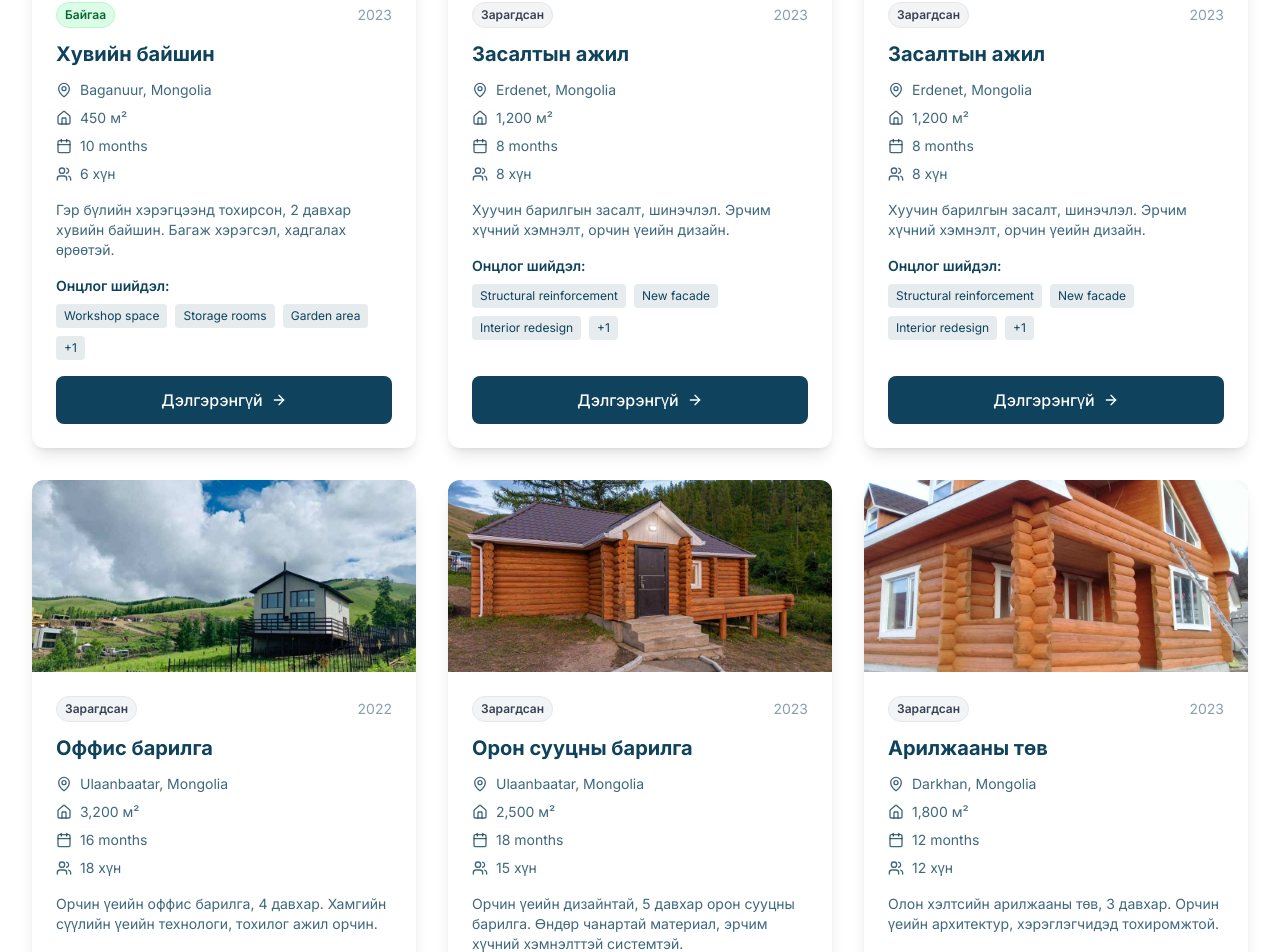
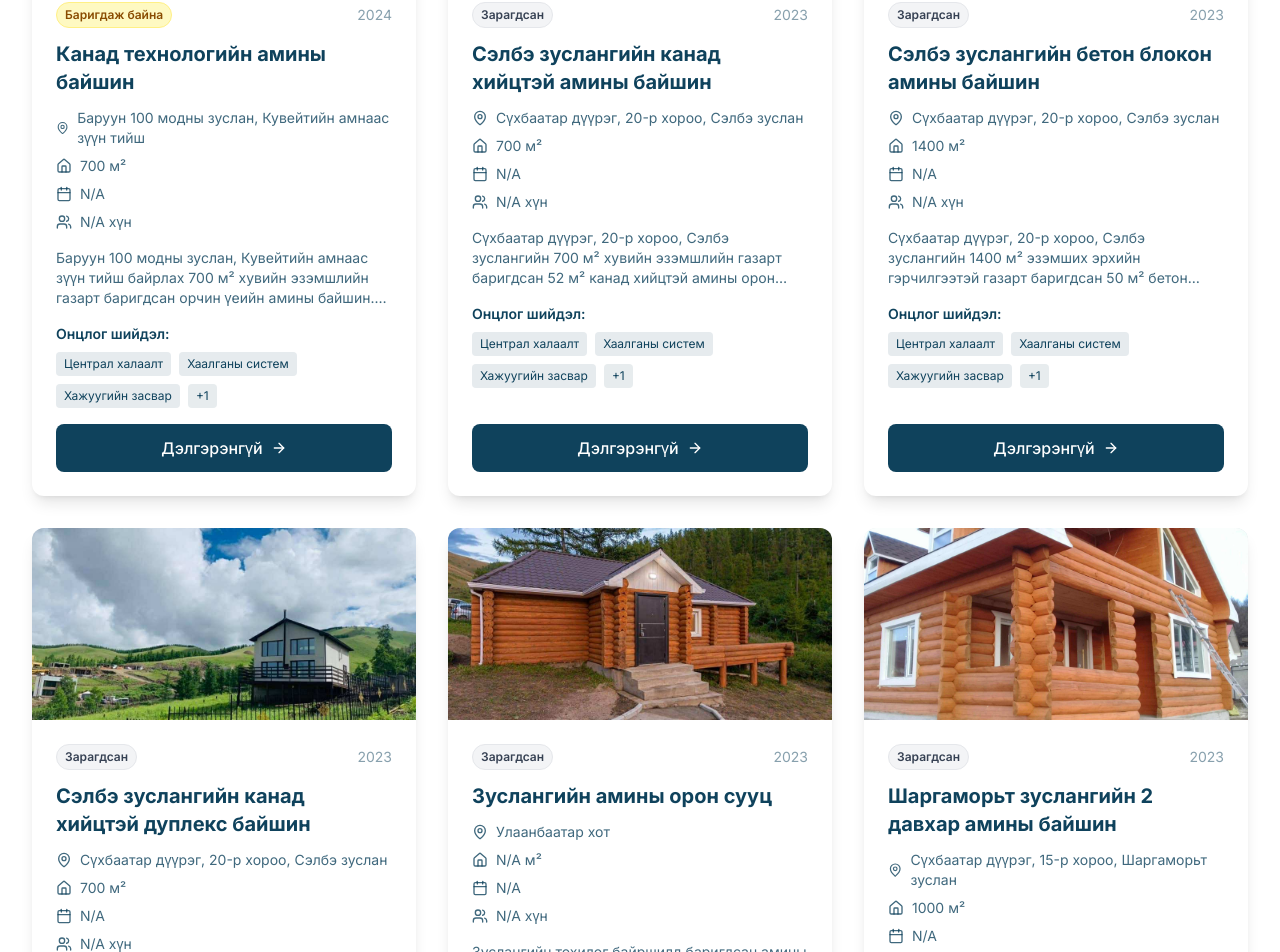
Before and after one commit to Enkhnyam/Buyant-Construction, a Next.js app in the folder buyant-construction/: page /projects in a window 1280 px wide. Shown: the part 828-1780 px from the top of the page. Built offline with nearby package versions, Linux system fonts and the light colour scheme.

Commit message:
projects information updated

```diff
--- a/buyant-construction/src/data/projects.ts
+++ b/buyant-construction/src/data/projects.ts
@@ -23,9 +23,6 @@ export interface Project {
   images: ProjectImage[]
   order: number
   area?: string
-  duration?: string
-  team?: string
-  features?: string[]
   status?: 'sold' | 'in_construction' | 'available'
 }
 
@@ -33,21 +30,18 @@ export const projects: Project[] = [
   {
     id: 'project-4',
     order: 1,
-    titleMn: 'Хувийн байшин',
-    titleEn: 'Private House',
-    descriptionMn: 'Гэр бүлийн хэрэгцээнд тохирсон, 2 давхар хувийн байшин. Багаж хэрэгсэл, хадгалах өрөөтэй.',
-    descriptionEn: '2-story private house designed for family needs. Includes workshop and storage rooms.',
+    titleMn: 'Канад технологийн амины байшин',
+    titleEn: 'Canadian Technology Residential House',
+    descriptionMn: 'Баруун 100 модны зуслан, Кувейтийн амнаас зүүн тийш байрлах 700 м² хувийн эзэмшлийн газарт баригдсан орчин үеийн амины байшин. 50 м² хэмжээтэй энэхүү байшин нь Канад технологиор баригдсан бөгөөд 4 улирлын ашиглалтанд тохиромжтой. 2 өрөө бүхий байшин нь 15 см хана болон 20 см таазны эрдэс хөвөн дулаалгатай, цахилгаан халаагууртай. 14 м² терраст бүхий энэхүү байшин нь 3 тонн багтаамжтай гадна эко 00-тай, 380 В цахилгаантай, 4 тал төмөр хашаатай. Засмал замаас 1.4 км, хотын төвөөс 40 км, нисэх буудлаас 20 км зайтай.',
+    descriptionEn: 'A modern residential house built on a 700 m² private property located east of the Kuwait Embassy intersection at Baruun 100 trees crossroad. This 50 m² house is built using Canadian technology and suitable for year-round living. The 2-room house features 15 cm wall and 20 cm ceiling mineral wool insulation with electric heating. The house includes a 14 m² terrace, outdoor eco toilet with 3-ton capacity, 380V electricity, and 4-sided iron fence. Located 1.4 km from paved road, 40 km from city center, and 20 km from airport.',
     category: 'residential',
-    location: 'Baganuur, Mongolia',
-    completionDate: '2023-03-20',
-    clientName: 'Family Residence',
-    featured: false,
+    location: 'Баруун 100 модны зуслан, Кувейтийн амнаас зүүн тийш',
+    completionDate: '2024-01-15',
+    clientName: 'Хувийн захиалагч',
+    featured: true,
     published: true,
-    status: 'available',
-    area: '450',
-    duration: '10 months',
-    team: '6',
-    features: ['Workshop space', 'Storage rooms', 'Garden area', 'Garage'],
+    status: 'in_construction',
+    area: '700',
     images: [
       {
         url: '/uploads/project-4/main-view.jpeg',
@@ -68,21 +62,17 @@ export const projects: Project[] = [
   {
     id: 'project-1',
     order: 5,
-    titleMn: 'Орон сууцны барилга',
-    titleEn: 'Residential Building',
-    descriptionMn: 'Орчин үеийн дизайнтай, 5 давхар орон сууцны барилга. Өндөр чанартай материал, эрчим хүчний хэмнэлттэй системтэй.',
-    descriptionEn: 'Modern 5-story residential building with contemporary design. High-quality materials and energy-efficient systems.',
+    titleMn: 'Зуслангийн амины орон сууц',
+    titleEn: 'Intersection Residential House',
+    descriptionMn: 'Зуслангийн тохилог байршилд баригдсан амины орон сууц. Дулаан хангамжтай, орчин үеийн стандартын дагуу баригдсан. Гэр бүлийн хэрэгцээнд тохирсон практик шийдэлтэй, амьдрахад тав тухтай орчин бүрдүүлсэн зарагдсан үл хөдлөх хөрөнгө.',
+    descriptionEn: 'A residential house built in a convenient intersection location. Equipped with heating system and built according to modern standards. Designed with practical solutions for family needs, creating a comfortable living environment. A sold property that provided ideal residential conditions.',
     category: 'residential',
-    location: 'Ulaanbaatar, Mongolia',
+    location: 'Улаанбаатар хот',
     completionDate: '2023-12-01',
-    clientName: 'Private Client',
+    clientName: 'Хувийн захиалагч',
     featured: true,
     published: true,
     status: 'sold',
-    area: '2,500',
-    duration: '18 months',
-    team: '15',
-    features: ['Central heating', 'Door system', 'Side finishing', 'Oil system'],
     images: [
       {
         url: '/uploads/project-1/main-view.jpeg',
@@ -124,21 +114,18 @@ export const projects: Project[] = [
   {
     id: 'project-2',
     order: 6,
-    titleMn: 'Арилжааны төв',
-    titleEn: 'Commercial Center',
-    descriptionMn: 'Олон хэлтсийн арилжааны төв, 3 давхар. Орчин үеийн архитектур, хэрэглэгчидэд тохиромжтой.',
-    descriptionEn: 'Multi-purpose commercial center, 3 stories. Modern architecture designed for customer convenience.',
-    category: 'commercial',
-    location: 'Darkhan, Mongolia',
-    completionDate: '2023-06-15',
-    clientName: 'Darkhan LLC',
+    titleMn: 'Шаргаморьт зуслангийн 2 давхар амины байшин',
+    titleEn: 'Shargamoryt Intersection 2-Story Residential House',
+    descriptionMn: 'Сүхбаатар дүүрэг, 15-р хороо, Шаргаморьт зуслангийн 1000 м² газарт (2 айлын хамт эзэмшил) баригдсан 8×10 м дүнзэн 2 давхар амины орон сууц. 4 улирлын ашиглалтанд тохиромжтой энэхүү байшин нь 1-р давхарт том өрөө, гал тогоо, 00, угаалгын өрөө, 2-р давхарт 2 унтлагын өрөө бүхий. 12 м² террастай байшин нь камин зуухтай бөгөөд бүх улиралд ашиглах боломжтой. Тэгш, тохилог байрлалтай газарт баригдсан орчин үеийн стандартын дагуу бүтээгдсэн амьдралын орчин.',
+    descriptionEn: 'An 8×10 m 2-story residential house built on 1000 m² land (joint ownership of 2 families) in Sukhbaatar district, 15th khoroo, Shargamoryt intersection. This house suitable for year-round living features a large room, kitchen, toilet, and laundry room on the first floor, and 2 bedrooms on the second floor. The house includes a 12 m² terrace and fireplace stove suitable for all seasons. Built on flat, well-located land according to modern standards, providing an ideal living environment.',
+    category: 'residential',
+    location: 'Сүхбаатар дүүрэг, 15-р хороо, Шаргаморьт зуслан',
+    completionDate: '2023-07-10',
+    clientName: 'Хувийн захиалагч',
     featured: true,
     published: true,
     status: 'sold',
-    area: '1,800',
-    duration: '12 months',
-    team: '12',
-    features: ['Modern facade', 'Parking system', 'Security system', 'HVAC'],
+    area: '1000',
     images: [
       {
         url: '/uploads/project-2/additional-3.jpeg',
@@ -173,21 +160,18 @@ export const projects: Project[] = [
   {
     id: 'project-3',
     order: 3,
-    titleMn: 'Засалтын ажил',
-    titleEn: 'Renovation Project',
-    descriptionMn: 'Хуучин барилгын засалт, шинэчлэл. Эрчим хүчний хэмнэлт, орчин үеийн дизайн.',
-    descriptionEn: 'Renovation and modernization of existing building. Energy efficiency and modern design.',
-    category: 'renovation',
-    location: 'Erdenet, Mongolia',
-    completionDate: '2023-09-30',
-    clientName: 'Erdenet Corporation',
-    featured: false,
+    titleMn: 'Сэлбэ зуслангийн бетон блокон амины байшин',
+    titleEn: 'Selbe Intersection Concrete Block Residential House',
+    descriptionMn: 'Сүхбаатар дүүрэг, 20-р хороо, Сэлбэ зуслангийн 1400 м² эзэмших эрхийн гэрчилгээтэй газарт баригдсан 50 м² бетон блокон амины орон сууц. 1 давхар, 4 улирлын ашиглалтанд тохиромжтой энэхүү байшин нь том өрөө, гал тогоо цуг болон 2 унтлагын өрөө бүхий. Камин зуух болон цахилгаан халаагуур (ресси агаар шатаадаггүй) системтэй дулаан хангамжтай. 24 м² террастай байшин нь өргөн уудам газартай бөгөөд орчин үеийн амьдралын бүх тав тухыг хангасан. Бүрэн тохижсон, амьдрахад бэлэн байшин.',
+    descriptionEn: 'A 50 m² concrete block residential house built on 1400 m² titled land in Sukhbaatar district, 20th khoroo, Selbe intersection. This single-story house suitable for year-round living features a combined large room and kitchen plus 2 bedrooms. Equipped with fireplace stove and electric heating system (environmentally friendly, no air burning). The house includes a 24 m² terrace and spacious land area, providing all modern living conveniences. Fully equipped and ready for living.',
+    category: 'residential',
+    location: 'Сүхбаатар дүүрэг, 20-р хороо, Сэлбэ зуслан',
+    completionDate: '2023-08-15',
+    clientName: 'Хувийн захиалагч',
+    featured: true,
     published: true,
     status: 'sold',
-    area: '1,200',
-    duration: '8 months',
-    team: '8',
-    features: ['Structural reinforcement', 'New facade', 'Interior redesign', 'Energy efficiency'],
+    area: '1400',
     images: [
       {
         url: '/uploads/project-3/new_main.jpeg',
@@ -230,21 +214,18 @@ export const projects: Project[] = [
   {
     id: 'project-5',
     order: 4,
-    titleMn: 'Оффис барилга',
-    titleEn: 'Office Building',
-    descriptionMn: 'Орчин үеийн оффис барилга, 4 давхар. Хамгийн сүүлийн үеийн технологи, тохилог ажил орчин.',
-    descriptionEn: 'Modern 4-story office building. Latest technology and comfortable working environment.',
-    category: 'commercial',
-    location: 'Ulaanbaatar, Mongolia',
-    completionDate: '2022-11-15',
-    clientName: 'Tech Solutions LLC',
+    titleMn: 'Сэлбэ зуслангийн канад хийцтэй дуплекс байшин',
+    titleEn: 'Selbe Intersection Canadian Style Duplex House',
+    descriptionMn: 'Сүхбаатар дүүрэг, 20-р хороо, Сэлбэ зуслангийн 700 м² нэг айлын хувийн эзэмшлийн газарт баригдсан 70 м² канад хийцтэй дуплекс загварын амины орон сууц. 2 давхар, 4 улирлын ашиглалтанд тохиромжтой энэхүү байшин нь 1-р давхарт том өрөө болон гал тогоотой, 2-р давхарт шууд гардаг нээлттэй тавцан, унтах зай талбай хэмнэлттэй зохион байгуулалттай. Орчин үеийн дизайн болон практик шийдэлтэй дуплекс загварын байшин нь амьдрахад тав тухтай орчныг бүрдүүлсэн.',
+    descriptionEn: 'A 70 m² Canadian-style duplex residential house built on 700 m² single-family private property in Sukhbaatar district, 20th khoroo, Selbe intersection. This 2-story house suitable for year-round living features a large room and kitchen on the first floor, and an open platform with direct access and space-efficient sleeping area on the second floor. The duplex design combines modern aesthetics with practical solutions, creating a comfortable living environment.',
+    category: 'residential',
+    location: 'Сүхбаатар дүүрэг, 20-р хороо, Сэлбэ зуслан',
+    completionDate: '2023-10-05',
+    clientName: 'Хувийн захиалагч',
     featured: true,
     published: true,
     status: 'sold',
-    area: '3,200',
-    duration: '16 months',
-    team: '18',
-    features: ['Smart building system', 'Conference rooms', 'Cafeteria', 'Parking garage'],
+    area: '700',
     images: [
       {
         url: '/uploads/project-5/wide-view.jpeg',
@@ -286,21 +267,18 @@ export const projects: Project[] = [
   {
     id: 'project-6',
     order: 9,
-    titleMn: 'Хостел барилга',
-    titleEn: 'Hostel Building',
-    descriptionMn: 'Оюутны хэрэгцээнд зориулсан хостел барилга. Хэмнэлттэй, тохилог орчин.',
-    descriptionEn: 'Hostel building designed for student needs. Economical and comfortable environment.',
-    category: 'residential',
-    location: 'Ulaanbaatar, Mongolia',
-    completionDate: '2022-08-30',
-    clientName: 'Student Housing Association',
+    titleMn: 'Чингэлтэй дүүргийн үйлчилгээний барилга',
+    titleEn: 'Chinggeltei District Service Building',
+    descriptionMn: 'Чингэлтэй дүүрэг, 19-р хороо, зам дагуу байрлах 1000 м² хувийн эзэмшлийн газарт баригдсан 108 м² макын блокон үйлчилгээний барилга. 3 давхар, вакуум цонхтой орчин үеийн барилга нь олон төрлийн үйлчилгээний зориулалттай. Гүний худгийн эрхтэй, дотоод 00, угаалгын өрөөтэй бүрэн тохижсон. Үүдэнд 12 м² харуулын байртай аюулгүй байдлыг хангасан арилжааны барилга. Замын дагуу байрлалтай нь хүртээмжийг хангасан давуу тал.',
+    descriptionEn: 'A 108 m² brick block service building built on 1000 m² private property along the road in Chinggeltei district, 19th khoroo. This modern 3-story building with vacuum windows is designed for multi-purpose service use. Fully equipped with deep well water rights, indoor toilet, and laundry room. Security ensured with a 12 m² guard house at the entrance. The roadside location provides excellent accessibility for commercial purposes.',
+    category: 'commercial',
+    location: 'Чингэлтэй дүүрэг, 19-р хороо, зам дагуу',
+    completionDate: '2023-05-20',
+    clientName: 'Арилжааны захиалагч',
     featured: false,
     published: true,
     status: 'sold',
-    area: '2,800',
-    duration: '14 months',
-    team: '14',
-    features: ['Shared kitchen', 'Study rooms', 'Laundry facilities', 'Security system'],
+    area: '1000',
     images: [
       {
         url: '/uploads/project-6/main-view.jpeg',
@@ -308,27 +286,37 @@ export const projects: Project[] = [
         captionEn: 'Main view',
         isPrimary: true,
         order: 1
+      },
+      {
+        url: '/uploads/project-6/back-view.jpeg',
+        captionMn: 'Хажуугийн харагдах байдал',
+        captionEn: 'Side view',
+        isPrimary: false,
+        order: 2
+      },
+      {
+        url: '/uploads/project-6/interior.jpeg',
+        captionMn: 'Дэлгэрэнгүй харагдах байдал',
+        captionEn: 'Detail view',
+        isPrimary: false,
+        order: 3
       }
     ]
   },
   {
     id: 'project-7',
     order: 7,
-    titleMn: 'Засалтын ажил',
-    titleEn: 'Renovation Project',
-    descriptionMn: 'Хуучин барилгын засалт, шинэчлэл. Эрчим хүчний хэмнэлт, орчин үеийн дизайн.',
-    descriptionEn: 'Renovation and modernization of existing building. Energy efficiency and modern design.',
-    category: 'renovation',
-    location: 'Erdenet, Mongolia',
+    titleMn: 'Зуслангийн амины орон сууц',
+    titleEn: 'Intersection Residential House',
+    descriptionMn: 'Зуслангийн байршилд баригдсан амины орон сууц. Дулаан хангамжтай, орчин үеийн байгууламжийн шаардлага хангасан. Гэр бүлийн амьдралд тохиромжтой зохион байгуулалттай, практик шийдэлтэй зарагдсан үл хөдлөх хөрөнгө. Амьдрахад бүрэн тохиромжтой нөхцөл бүрдүүлсэн.',
+    descriptionEn: 'A residential house built at an intersection location. Equipped with heating system and meets modern building requirements. Organized with practical solutions suitable for family life, a sold property with comprehensive living conditions. Created fully suitable conditions for comfortable living.',
+    category: 'residential',
+    location: 'Улаанбаатар хот',
     completionDate: '2023-09-30',
-    clientName: 'Erdenet Corporation',
+    clientName: 'Хувийн захиалагч',
     featured: false,
     published: true,
     status: 'sold',
-    area: '1,200',
-    duration: '8 months',
-    team: '8',
-    features: ['Structural reinforcement', 'New facade', 'Interior redesign', 'Energy efficiency'],
     images: [
       {
         url: '/uploads/project-7/main-view.jpg',
@@ -370,21 +358,17 @@ export const projects: Project[] = [
   {
     id: 'project-8',
     order: 8,
-    titleMn: 'Засалтын ажил',
-    titleEn: 'Renovation Project',
-    descriptionMn: 'Хуучин барилгын засалт, шинэчлэл. Эрчим хүчний хэмнэлт, орчин үеийн дизайн.',
-    descriptionEn: 'Renovation and modernization of existing building. Energy efficiency and modern design.',
-    category: 'renovation',
-    location: 'Erdenet, Mongolia',
+    titleMn: 'Зуслангийн амины орон сууц',
+    titleEn: 'Intersection Residential House',
+    descriptionMn: 'Зуслангийн тохилог байршилд баригдсан амины орон сууц. Дулаан хангамжтай, орчин үеийн амьдралын стандартыг хангасан. Гэр бүлд зориулагдсан тохиромжтой орчин, амины нөхцөлийг бүрдүүлсэн зарагдсан үл хөдлөх хөрөнгө. Бүх шаардлагатай дэд бүтэцтэй.',
+    descriptionEn: 'A residential house built in a convenient intersection location. Equipped with heating system and meets modern living standards. Suitable environment designed for families, creating residential conditions as a sold property. Features all necessary infrastructure.',
+    category: 'residential',
+    location: 'Улаанбаатар хот',
     completionDate: '2023-09-30',
-    clientName: 'Erdenet Corporation',
+    clientName: 'Хувийн захиалагч',
     featured: false,
     published: true,
     status: 'sold',
-    area: '1,200',
-    duration: '8 months',
-    team: '8',
-    features: ['Structural reinforcement', 'New facade', 'Interior redesign', 'Energy efficiency'],
     images: [
       {
         url: '/uploads/project-8/main-view.jpg',
@@ -426,21 +410,18 @@ export const projects: Project[] = [
   {
     id: 'project-9',
     order: 2,
-    titleMn: 'Засалтын ажил',
-    titleEn: 'Renovation Project',
-    descriptionMn: 'Хуучин барилгын засалт, шинэчлэл. Эрчим хүчний хэмнэлт, орчин үеийн дизайн.',
-    descriptionEn: 'Renovation and modernization of existing building. Energy efficiency and modern design.',
-    category: 'renovation',
-    location: 'Erdenet, Mongolia',
-    completionDate: '2023-09-30',
-    clientName: 'Erdenet Corporation',
-    featured: false,
+    titleMn: 'Сэлбэ зуслангийн канад хийцтэй амины байшин',
+    titleEn: 'Selbe Intersection Canadian Style Residential House',
+    descriptionMn: 'Сүхбаатар дүүрэг, 20-р хороо, Сэлбэ зуслангийн 700 м² хувийн эзэмшлийн газарт баригдсан 52 м² канад хийцтэй амины орон сууц. 1 давхар, 4 улирлын ашиглалтанд тохиромжтой энэхүү байшин нь том өрөө, гал тогоо, унтлагын өрөө бүхий. 24 м² террастай байшин нь зуухтай бөгөөд зуны болон өвлийн бүх улиралд ашиглах боломжтой. Гүний худгийн эрхтэй, гадна болон дотор бие засах өрөөтэй. Тасрахгүй цахилгаан, интернет холболттой. Хашаа, хаалга, харуул хамгаалалттай бүрэн тохилог амьдрах орчин.',
+    descriptionEn: 'A 52 m² Canadian-style residential house built on 700 m² private property in Sukhbaatar district, 20th khoroo, Selbe intersection. This single-story house suitable for year-round living features a large room, kitchen, and bedroom. The house includes a 24 m² terrace and stove heating system suitable for all seasons. Equipped with deep well water rights, outdoor and indoor bathrooms. Features uninterrupted electricity and internet connection. Complete living environment with fence, gate, and security protection.',
+    category: 'residential',
+    location: 'Сүхбаатар дүүрэг, 20-р хороо, Сэлбэ зуслан',
+    completionDate: '2023-11-30',
+    clientName: 'Хувийн захиалагч',
+    featured: true,
     published: true,
     status: 'sold',
-    area: '1,200',
-    duration: '8 months',
-    team: '8',
-    features: ['Structural reinforcement', 'New facade', 'Interior redesign', 'Energy efficiency'],
+    area: '700',
     images: [
       {
         url: '/uploads/project-9/main-view.jpeg',
```
Also changed, not shown: buyant-construction/public/uploads/project-6/back-view.jpeg (added), buyant-construction/public/uploads/project-6/interior.jpeg (added).
